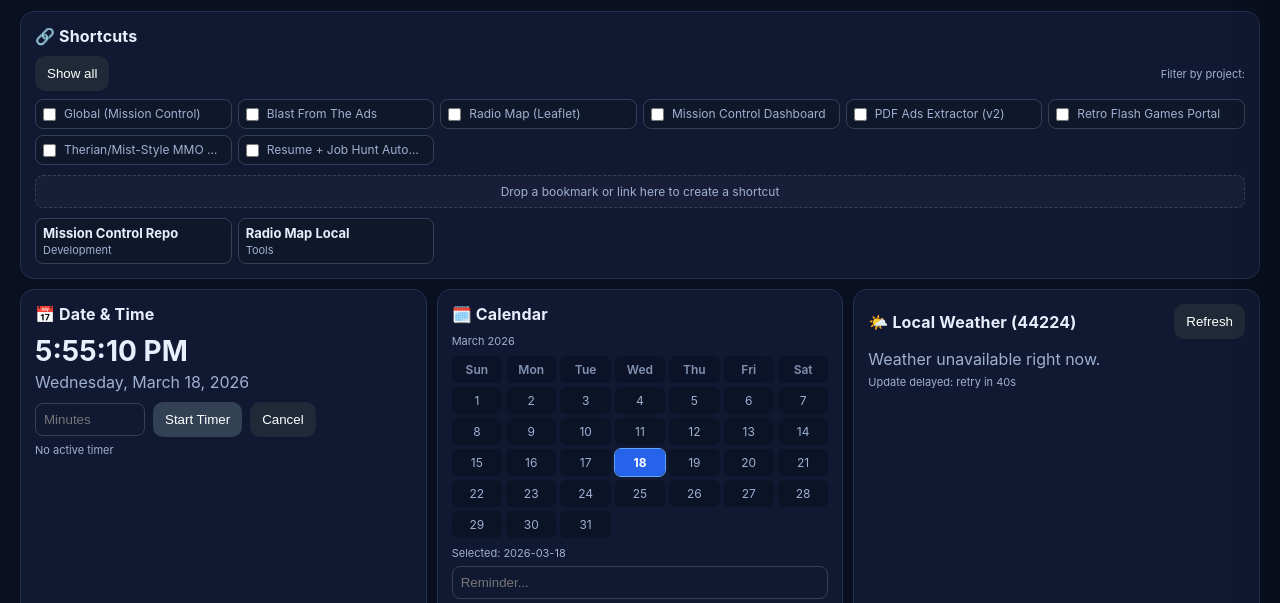
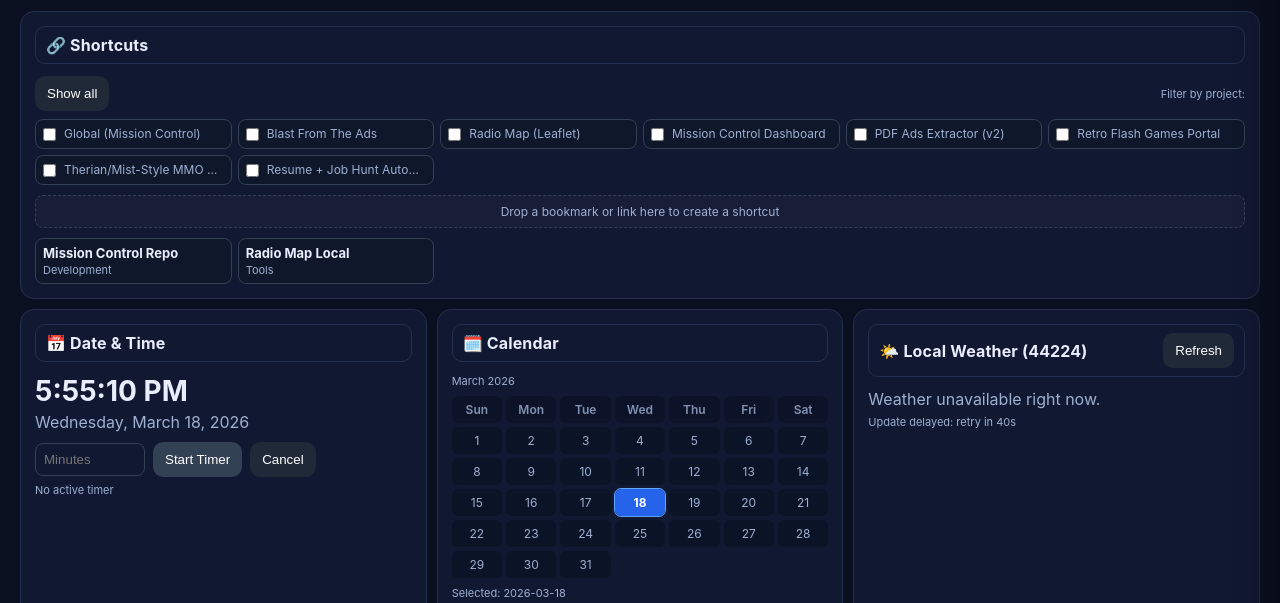
Before and after one commit to wizkidword/pa-nostromo, a website: page index.html in a window 1280 px wide. Shown: the part 126-729 px from the top of the page. Drawn offline with Linux system fonts and the light colour scheme; no server answers.

Commit message:
Make utility pod headers visually distinct

```diff
--- a/styles.css
+++ b/styles.css
@@ -280,7 +280,11 @@ body.theme-light .social-icon-link img {
   align-items: center;
   gap: 10px;
   flex-wrap: wrap;
-  margin: 0 0 10px;
+  margin: 0 0 12px;
+  padding: 8px 10px;
+  border: 1px solid var(--border);
+  border-radius: 10px;
+  background: color-mix(in oklab, var(--panel) 78%, #4cc9f0 22%);
 }
 
 .utility-card .pod-header h2 {
```
